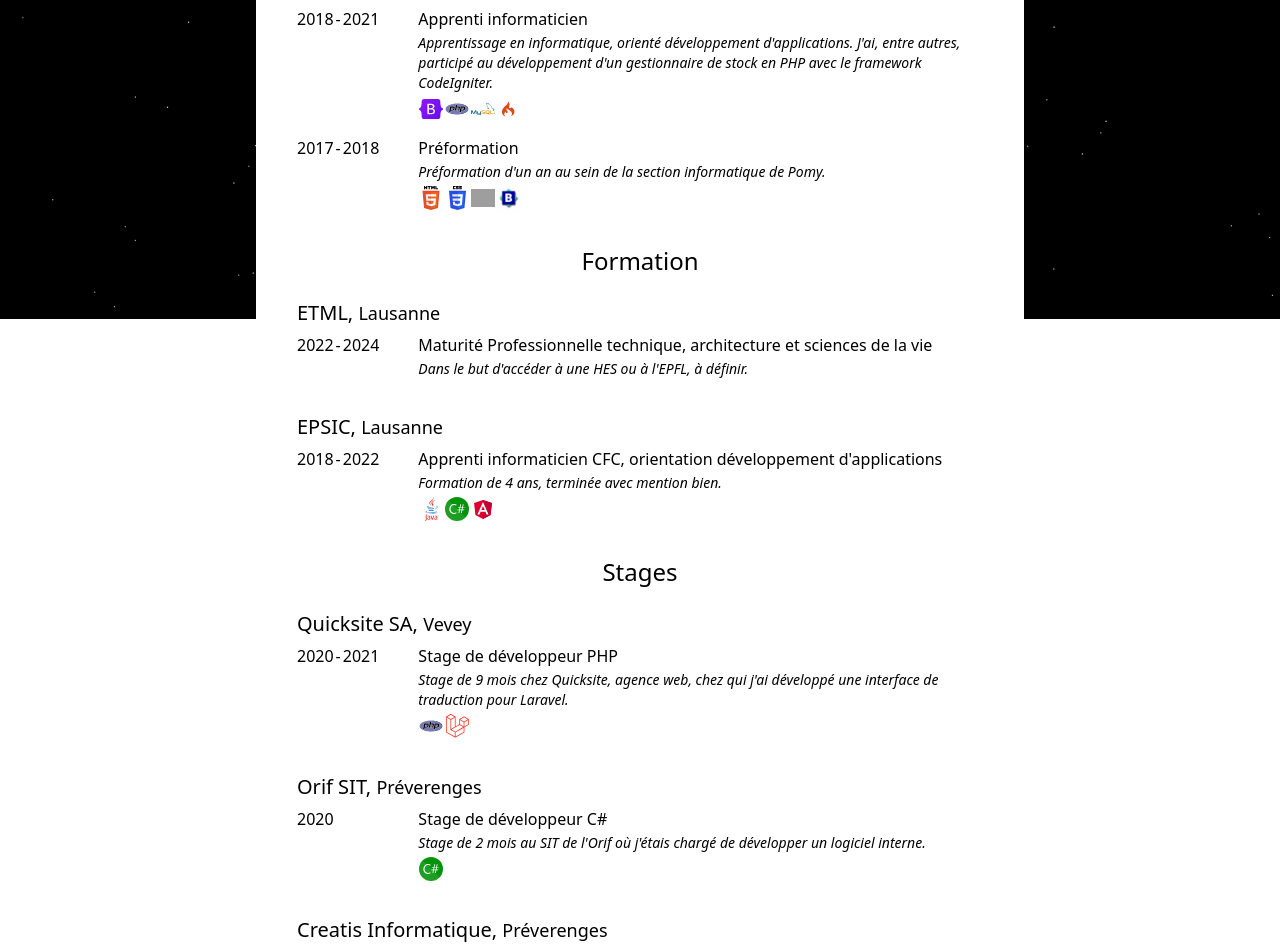
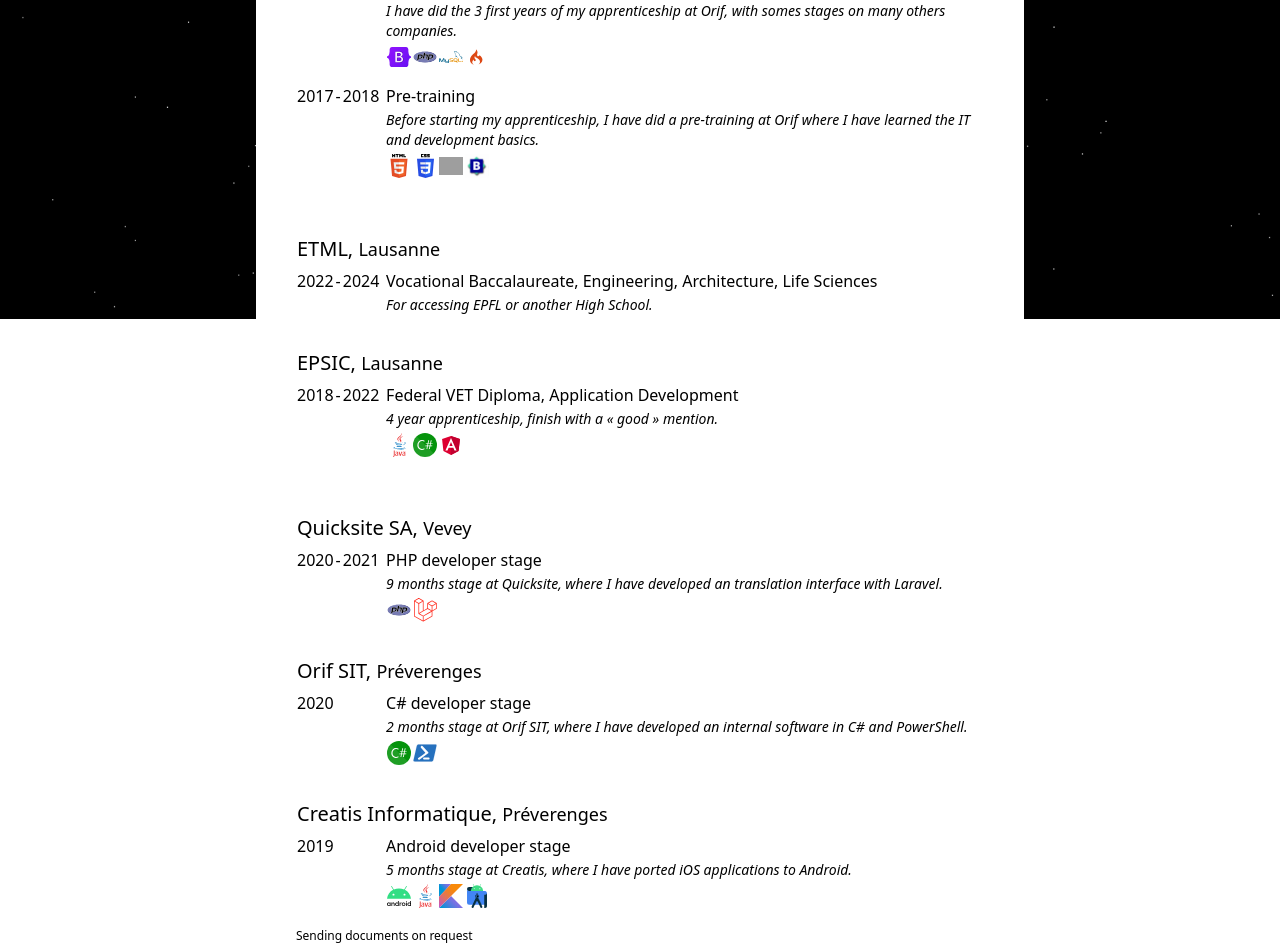
Before and after one commit to BurkhalterY/burkhaltery.github.io, a Vue app: page /en/career in a window 1280 px wide. Shown: the part 481-1432 px from the top of the page. Built offline with nearby package versions, Linux system fonts and the light colour scheme; grey boxes are pictures that could not be loaded.

Commit message:
Add ps1 and translate career

```diff
--- a/src/data/skills.json
+++ b/src/data/skills.json
@@ -158,6 +158,11 @@
     "shortName": "PowerPoint",
     "icon": "ms-powerpoint.svg"
   },
+  "powerShell": {
+    "name": "PowerShell",
+    "shortName": "PowerShell",
+    "icon": "powershell.svg"
+  },
   "premierePro": {
     "name": "Adobe Premiere Pro",
     "shortName": "Premiere Pro",
--- a/src/views/Career.vue
+++ b/src/views/Career.vue
@@ -5,7 +5,7 @@
         <tr>
           <td colspan="5">
             <h2 class="text-2xl text-center" :class="{ 'mt-5': index }">
-              {{ group.name }}
+              {{ group.name[locale] }}
             </h2>
           </td>
         </tr>
@@ -26,15 +26,15 @@
               <td v-if="place.start != place.end">-</td>
               <td v-if="place.start != place.end">
                 <span v-if="place.end">{{ place.end }}</span>
-                <span v-else class="text-xs mr-2">Aujourd'hui</span>
+                <span v-else class="text-xs mr-2">{{ t("today") }}</span>
               </td>
-              <td>{{ place.job }}</td>
+              <td>{{ place.job[locale] }}</td>
             </tr>
             <tr>
               <td colspan="3" />
               <td>
                 <div class="text-sm italic">
-                  {{ place.description }}
+                  {{ place.description[locale] }}
                 </div>
                 <div class="mt-1 mb-3">
                   <img
@@ -51,11 +51,12 @@
         </template>
       </template>
     </table>
-    <span class="text-xs">Envoie de documents sur demande</span>
+    <span class="text-xs">{{ t("sending_documents_on_request") }}</span>
   </div>
 </template>
 
 <script setup>
+import { useI18n } from "vue-i18n"
 import {
   android,
   androidStudio,
@@ -73,11 +74,25 @@ import {
   mySql,
   odoo,
   php,
+  powerShell,
   python,
   tailwind,
   ubuntu,
   vueJs,
 } from "@/data/skills.json"
+
+const { t, locale } = useI18n({
+  messages: {
+    fr: {
+      today: "Aujourd'hui",
+      sending_documents_on_request: "Envoie de documents sur demande",
+    },
+    en: {
+      today: "Today",
+      sending_documents_on_request: "Sending documents on request",
+    },
+  },
+})
 
 const experiences = [
   {
@@ -88,18 +103,29 @@ const experiences = [
         location: "Lausanne",
         places: [
           {
-            job: "Développeur Odoo",
+            job: {
+              fr: "Développeur Odoo",
+              en: "Odoo developer",
+            },
             start: 2022,
             end: false,
-            description: "Customisation Odoo et développement Vue.js.",
+            description: {
+              fr: "Customisation Odoo et développement Vue.js.",
+              en: "Odoo customization & Vue.js.",
+            },
             skills: [],
           },
           {
-            job: "Apprenti informaticien",
+            job: {
+              fr: "Apprenti informaticien",
+              en: "IT apprentice",
+            },
             start: 2021,
             end: 2022,
-            description:
-              "Dernière année d'apprentissage chez Open Net, intégrateur Odoo.",
+            description: {
+              fr: "Dernière année d'apprentissage chez Open Net, intégrateur Odoo.",
+              en: "I have finished my apprenticeship at Open Net, Odoo integrator.",
+            },
             skills: [odoo, python, vueJs, tailwind, ubuntu],
           },
         ],
@@ -109,19 +135,29 @@ const experiences = [
         location: "Pomy, Aigle",
         places: [
           {
-            job: "Apprenti informaticien",
+            job: {
+              fr: "Apprenti informaticien",
+              en: "IT apprentice",
+            },
             start: 2018,
             end: 2021,
-            description:
-              "Apprentissage en informatique, orienté développement d'applications. J'ai, entre autres, participé au développement d'un gestionnaire de stock en PHP avec le framework CodeIgniter.",
+            description: {
+              fr: "Apprentissage en informatique, orienté développement d'applications. J'ai, entre autres, participé au développement d'un gestionnaire de stock en PHP avec le framework CodeIgniter.",
+              en: "I have did the 3 first years of my apprenticeship at Orif, with somes stages on many others companies.",
+            },
             skills: [bootstrap, php, mySql, codeIgniter],
           },
           {
-            job: "Préformation",
+            job: {
+              fr: "Préformation",
+              en: "Pre-training",
+            },
             start: 2017,
             end: 2018,
-            description:
-              "Préformation d'un an au sein de la section informatique de Pomy.",
+            description: {
+              fr: "Préformation d'un an au sein de la section informatique de Pomy.",
+              en: "Before starting my apprenticeship, I have did a pre-training at Orif where I have learned the IT and development basics.",
+            },
             skills: [html, css, javascript, justBasic],
           },
         ],
@@ -136,10 +172,16 @@ const experiences = [
         location: "Lausanne",
         places: [
           {
-            job: "Maturité Professionnelle technique, architecture et sciences de la vie",
+            job: {
+              fr: "Maturité Professionnelle, technique, architecture et sciences de la vie",
+              en: "Vocational Baccalaureate, Engineering, Architecture, Life Sciences",
+            },
             start: 2022,
             end: 2024,
-            description: "Dans le but d'accéder à une HES ou à l'EPFL, à définir.",
+            description: {
+              fr: "Dans le but d'accéder à une HES ou à l'EPFL, à définir.",
+              en: "For accessing EPFL or another High School.",
+            },
             skills: [],
           },
         ],
@@ -149,10 +191,16 @@ const experiences = [
         location: "Lausanne",
         places: [
           {
-            job: "Apprenti informaticien CFC, orientation développement d'applications",
+            job: {
+              fr: "CFC informaticien, développement d'applications",
+              en: "Federal VET Diploma, Application Development",
+            },
             start: 2018,
             end: 2022,
-            description: "Formation de 4 ans, terminée avec mention bien.",
+            description: {
+              fr: "Formation de 4 ans, terminée avec mention bien.",
+              en: "4 year apprenticeship, finish with a « good » mention.",
+            },
             skills: [java, cSharp, angular],
           },
         ],
@@ -167,11 +215,16 @@ const experiences = [
         location: "Vevey",
         places: [
           {
-            job: "Stage de développeur PHP",
+            job: {
+              fr: "Stage de développeur PHP",
+              en: "PHP developer stage",
+            },
             start: 2020,
             end: 2021,
-            description:
-              "Stage de 9 mois chez Quicksite, agence web, chez qui j'ai développé une interface de traduction pour Laravel.",
+            description: {
+              fr: "Stage de 9 mois chez Quicksite, agence web, chez qui j'ai développé une interface de traduction pour Laravel.",
+              en: "9 months stage at Quicksite, where I have developed an translation interface with Laravel.",
+            },
             skills: [php, laravel],
           },
         ],
@@ -181,12 +234,17 @@ const experiences = [
         location: "Préverenges",
         places: [
           {
-            job: "Stage de développeur C#",
+            job: {
+              fr: "Stage de développeur C#",
+              en: "C# developer stage",
+            },
             start: 2020,
             end: 2020,
-            description:
-              "Stage de 2 mois au SIT de l'Orif où j'étais chargé de développer un logiciel interne.",
-            skills: [cSharp],
+            description: {
+              fr: "Stage de 2 mois au SIT de l'Orif où j'étais chargé de développer un logiciel interne.",
+              en: "2 months stage at Orif SIT, where I have developed an internal software in C# and PowerShell.",
+            },
+            skills: [cSharp, powerShell],
           },
         ],
       },
@@ -195,11 +253,16 @@ const experiences = [
         location: "Préverenges",
         places: [
           {
-            job: "Stage de développeur Android",
+            job: {
+              fr: "Stage de développeur Android",
+              en: "Android developer stage",
+            },
             start: 2019,
             end: 2019,
-            description:
-              "Stage de 5 mois durant lequel j'ai participé au développement d'applications Android avec Java et Kotlin.",
+            description: {
+              fr: "Stage de 5 mois durant lequel j'ai participé au développement d'applications Android avec Java et Kotlin.",
+              en: "5 months stage at Creatis, where I have ported iOS applications to Android.",
+            },
             skills: [android, java, kotlin, androidStudio],
           },
         ],
```
Also changed, not shown: public/images/skills/powershell.svg (added), 1 other file (tests, documents, lock files or other folders).
